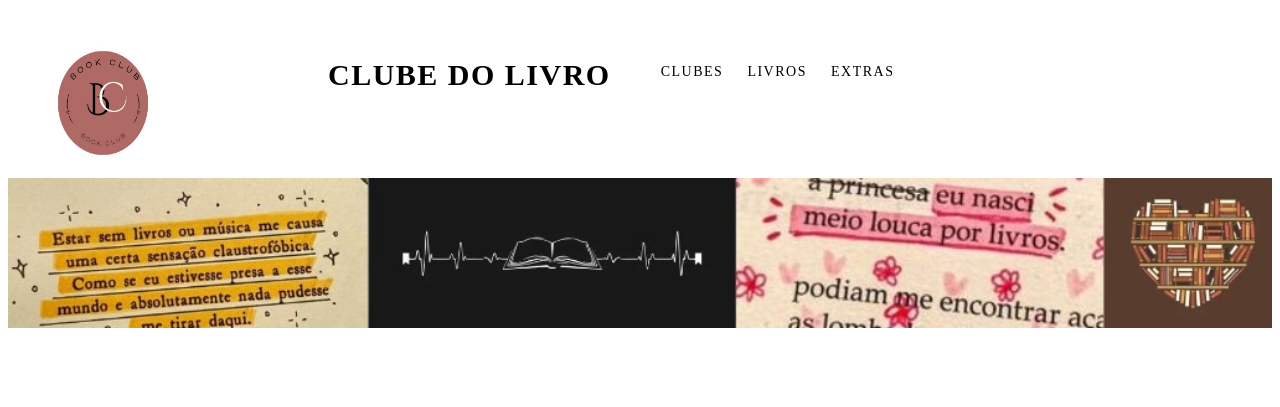
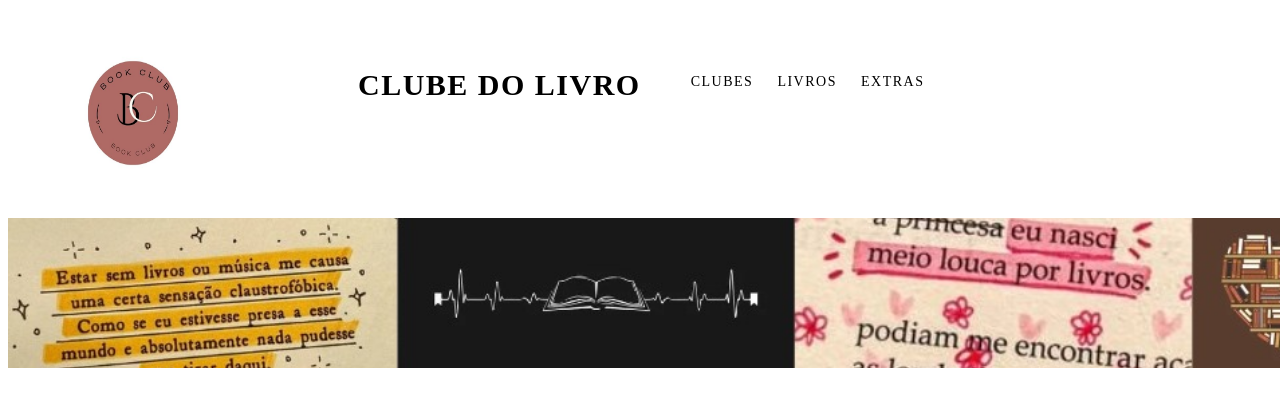
Before and after one commit to MariKrieger/Clube_do_livro, a PHP site: page /Interface.html in a window 1280 px wide; the page is wider, and only the part inside the window is pictured. Shown: the top 407 px of that part. Run offline with PHP 8.4, Linux system fonts and the light colour scheme.

Commit message:
Revusão e Correções de Sintaxe

```diff
--- a/Clube 06_10/desing.css
+++ b/Clube 06_10/desing.css
@@ -12,8 +12,8 @@ body {
 
 header {
     height: 150px;
-    padding-top: 20px;
     display: flex;
+    padding: 30px;
 }
 
 .titulo {
@@ -41,12 +41,6 @@ header {
     letter-spacing: 1.5px;
     font-size: .875rem;
     padding-top: 20px;
-}
-
-main {
-    padding-bottom: 100px;
-    display: flex; /* Adiciona flexbox ao contêiner */
-
 }
 
 .Clubs, .Books, .Tellme {
@@ -93,5 +87,10 @@ main {
     height: 150px;
     margin: 0;
     padding: 0;
+    width: 1366px;
+    box-sizing: content-box;
+}
 
+#pizza, #Black {
+    display: block;
 }
--- a/Projeto técnico/interface (1).html
+++ b/Projeto técnico/interface (1).html
@@ -41,7 +41,6 @@
             background-color: #ddd;
         }
    </style>
-
 </head>
 <body>
 <header>
@@ -93,8 +92,8 @@
     Além disso para os tímidos, existem os clubes privados, com somente
     as pessoas que o criador do clube selecionar.
     </p>
-    <hr id="c3po">
 </div>
+<hr id="c3po">
 <div id="pizza">
     <h3 id="Young">LIVROS</h3>
     <p id="StarPlatinum">
```
Also changed, not shown: Projeto técnico/desing (1).css (+1 -6 lines).
